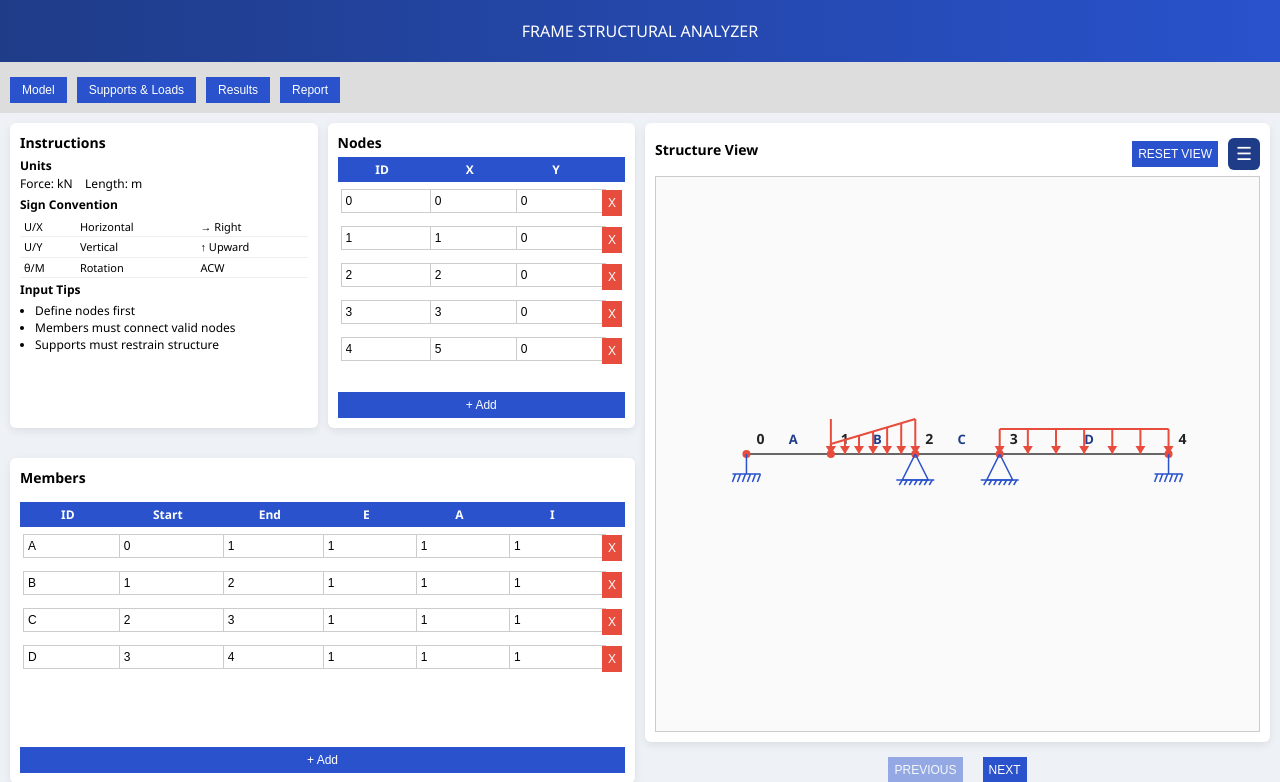
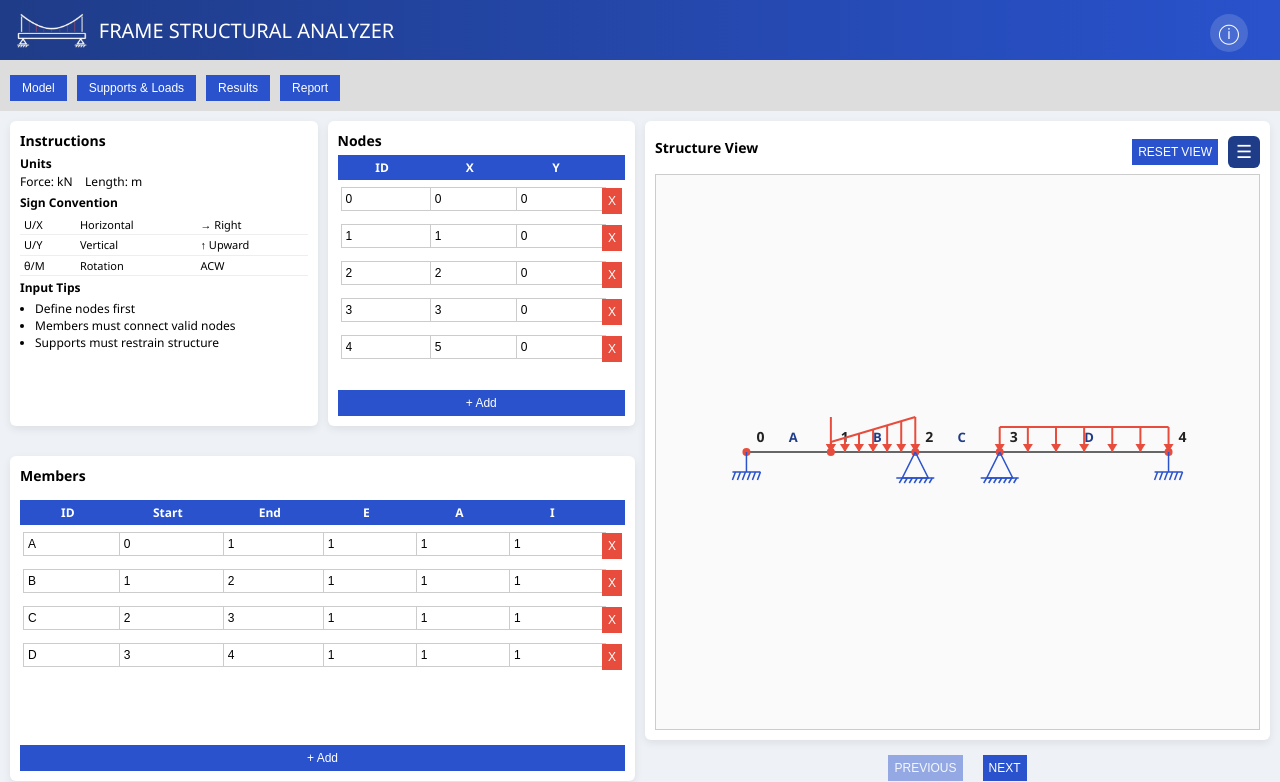
Before and after one commit to kuldeepsahu116/structural_analysis, a Flask app: page / in a window 1280 px wide. Shown: the top 782 px of the page. Run offline with Flask 3, Linux system fonts and the light colour scheme; some libraries are stand-ins or nearby versions.

Commit message:
Add header, logo, and info popup UI
Introduce a new app header with logo and info button, plus an informational popup. Added two image assets (static/images/header_logo.png, static/images/logo.png) and linked the favicon. Updated templates/index.html to replace the plain header with structured header markup and the info popup content (version, about, developer, technologies). Added openInfoPopup/closeInfoPopup functions to static/js/ui.js to toggle the overlay, and expanded static/style.css with layout, header, button, and popup styles.

```diff
--- a/static/js/ui.js
+++ b/static/js/ui.js
@@ -1,3 +1,16 @@
+function openInfoPopup(){
+
+    document.getElementById("infoPopupOverlay").style.display="flex";
+
+}
+
+function closeInfoPopup(){
+
+    document.getElementById("infoPopupOverlay").style.display="none";
+
+}
+
+
 
 // #region  NODE INPUT
 // =====================================================
--- a/static/style.css
+++ b/static/style.css
@@ -12,9 +12,205 @@ body{
 ===================================================== */
 .header{
     background:linear-gradient(90deg,#1f3c88,#2952cc);
+    display:flex;
+    padding: 0 16px;
+    align-items:center;
+    height:60px;
+
+}
+
+.header-left{
+
+    display:flex;
+
+    justify-content: left;
+
+    align-items:center;
+
+    gap:12px;
+
+}
+
+.header-title{
+
     color:white;
-    text-align:center;
-    padding:20px;
+
+    font-size:20px;
+}
+
+.header-logo{
+
+    height:35px;
+
+    width:auto;
+
+}
+
+.header-right{
+
+    margin-left: auto;
+
+    display:flex;
+
+    justify-content: right;
+
+    align-items:center;
+
+    padding-right: 16px;
+
+}
+
+.info-btn{
+
+    display: flex;
+    justify-content: center;
+    align-items: center;
+
+    width:38px;
+    height:38px;
+    border:none;
+    border-radius:50%;
+    background:rgba(255,255,255,0.15);
+    color:white;
+    font-size:20px;
+
+    cursor:pointer;
+    transition:0.2s;
+}
+
+.info-btn:hover{
+
+    background:rgba(255,255,255,0.25);
+
+    transform: scale(1.08);
+
+}
+
+.infoPopup{
+
+    position:absolute;
+
+    top:60px;
+
+    right:16px;
+
+    width:320px;
+
+    height:540px;
+
+    overflow-y:auto;
+
+    background:white;
+
+    border-radius:10px;
+
+    padding:0px 18px;
+
+    box-shadow:0 8px 24px rgba(0,0,0,0.18);
+}
+
+.info-popup-overlay{
+
+    position:fixed;
+
+    display:none;
+
+    inset: 0;
+
+    background:transparent;
+
+    z-index: 9998;
+
+}
+
+.infoPopupHeader{
+
+    display:flex;
+
+    justify-content:space-between;
+
+    align-items:center;
+
+    margin-bottom:8px;
+}
+
+.infoPopupHeader h3{
+
+    margin:0;
+
+    color:#1f3c88;
+
+    font-size:20px;
+}
+
+.infoPopup h2{
+
+    margin:0 0 8px;
+
+    font-size:24px;
+
+    color:#1f3c88;
+}
+
+.infoPopup h3{
+
+    margin:18px 0 6px;
+
+    font-size:18px;
+}
+
+.infoPopup p{
+
+    margin:4px 0 10px;
+
+    line-height:1.5;
+}
+
+.infoPopup ul{
+
+    margin:6px 0 12px 20px;
+
+    padding:0;
+}
+
+.infoPopup li{
+
+    margin:3px 0;
+}
+
+.info-popup-close-btn{
+
+    width:20px;
+
+    height:20px;
+
+    padding:0;
+
+    margin:0;
+
+    border:none;
+
+    border-radius:50%;
+
+    background:#e74c3c;
+
+    color:white;
+
+    font-size:18px;
+
+    font-weight:bold;
+
+    display:flex;
+
+    align-items:center;
+
+    justify-content:center;
+
+    cursor:pointer;
+
+    transition:0.2s;
+
+    flex-shrink:0;
 }
 
 /* =====================================================
--- a/templates/index.html
+++ b/templates/index.html
@@ -3,11 +3,89 @@
 <head>
     <title>Frame Structural Analyzer</title>
     <link rel="stylesheet" href="{{ url_for('static', filename='style.css') }}">
+    <link rel="icon"
+      type="image/png"
+      href="{{ url_for('static', filename='images/logo.png') }}">
 </head>
 
 <body>
 
-<div class="header">FRAME STRUCTURAL ANALYZER</div>
+<div class="header">
+
+    <div class="header-left">
+
+        <img
+            src="{{ url_for('static', filename='images/header_logo.png') }}"
+            class="header-logo"
+            alt="Logo">
+
+        <span class="header-title">
+            FRAME STRUCTURAL ANALYZER
+        </span>
+
+    </div>
+
+    <div class="header-right">
+        <button
+            id="infoBtn"
+            class="info-btn"
+            onclick="openInfoPopup()"
+            title="About">
+
+            ⓘ
+
+        </button>
+    </div>
+
+</div>
+
+<div id="infoPopupOverlay" class="info-popup-overlay">
+
+    <div class="infoPopup">
+
+        <div class="infoPopupHeader">
+
+            <h3>Information</h3>
+
+            <button
+                class="info-popup-close-btn"
+                onclick="closeInfoPopup()">
+                &times;
+            </button>
+        </div>
+
+        <h2>Frame Structural Analyzer</h2>
+
+        <p><b>Version:</b> 1.0.0</p>
+
+        <h3>About</h3>
+
+        <p>
+            Frame Structural Analyzer is a web-based application
+            for analysing 2D frame structures and visualising
+            structural behaviour through diagrams and reports.
+        </p>
+
+        <h3>Developer</h3>
+
+        <p>
+            <b>Kuldeep Sahu</b><br>
+            Civil Engineering Student
+        </p>
+
+        <h3>Technologies</h3>
+
+        <ul>
+            <li>Python</li>
+            <li>Flask</li>
+            <li>HTML</li>
+            <li>CSS</li>
+            <li>JavaScript</li>
+        </ul>
+
+    </div>
+
+</div>
 
 <!-- NAVIGATION -->
 <div class="nav-bar">
```
Also changed, not shown: static/images/header_logo.png (added), static/images/logo.png (added).
